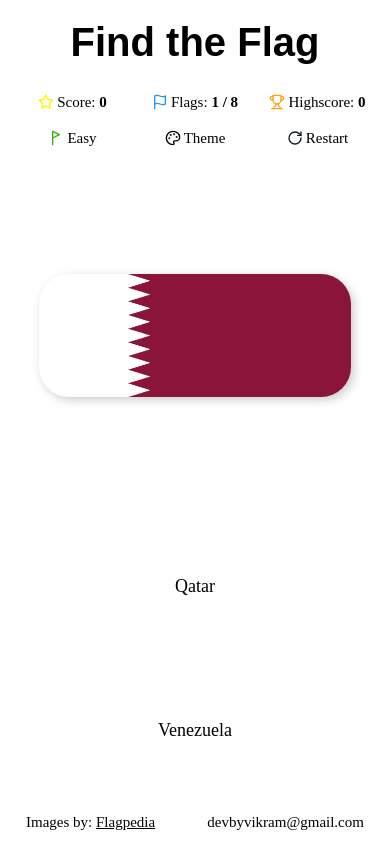
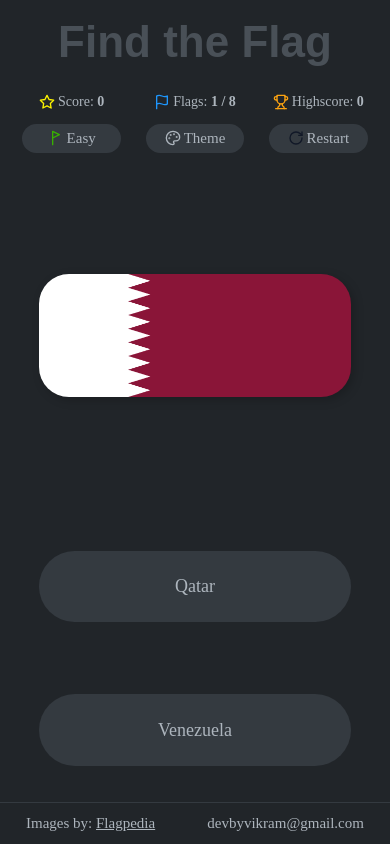
Before and after one commit to vk-44/findtheflag, a React (Vite) app: page / in a window 390 px wide. Built offline with nearby package versions, Linux system fonts and the light colour scheme; a web font is replaced by a local one.

Commit message:
Menu refactor

```diff
--- a/src/Styles/index.css
+++ b/src/Styles/index.css
@@ -1,6 +1,6 @@
 @import url("https://fonts.googleapis.com/css2?family=Bungee+Outline&family=Mate+SC&display=swap");
 
-.default {
+:root {
   --color-darkest: #212529;
   --color-dark: #343a40;
   --color-medium: #495057;
@@ -168,24 +168,23 @@
 
 .main {
   display: grid;
-  grid-template-rows: 5% 5% 55% 35%;
+  grid-template-rows: 10% 55% 35%;
   font-size: 1.8rem;
-  border-bottom: 1px solid var(--color-dark);
 }
 
-.status,
-.settings {
-  display: flex;
+.menu {
+  display: grid;
+  grid-template-columns: repeat(3, 1fr);
+  grid-template-rows: repeat(2, 1fr);
   align-items: center;
-  justify-content: space-between;
-  padding: 0 20px 0 20px;
+  justify-items: center;
 }
 
 .descriptionContainer {
   display: flex;
   align-items: center;
   justify-content: center;
-  width: 15%;
+  width: 50%;
   gap: 3px;
 }
 
@@ -231,6 +230,7 @@
   align-items: center;
   justify-content: space-around;
   font-size: 1.5rem;
+  border-top: 1px solid var(--color-dark);
 }
 
 a {
@@ -238,7 +238,7 @@
 }
 
 .loader,
-.end {
+.endContainer {
   font-size: 3rem;
   display: flex;
   align-items: center;
@@ -267,6 +267,11 @@
   align-items: center;
   flex-direction: column;
 }
+
+.end {
+  width: 100% !important;
+}
+
 .restart {
   grid-row: 4/5;
   width: 30%;
--- a/src/Styles/media.css
+++ b/src/Styles/media.css
@@ -16,19 +16,20 @@
   }
 
   .header {
-    font-size: 2rem;
+    font-size: 2.2rem;
   }
 
   .main {
-    grid-template-rows: 5% 5% 50% 40%;
+    grid-template-rows: 10% 50% 40%;
   }
 
-  .status {
-    font-size: 1.5rem;
+  .menu {
+    font-size: 1.4rem;
+    padding: 0 10px 0 10px;
   }
 
   .descriptionContainer {
-    width: 30%;
+    width: 80%;
   }
 
   .endStatusContainer {
--- a/src/components/App.jsx
+++ b/src/components/App.jsx
@@ -1,7 +1,7 @@
 import { GlobalProvider } from "../Context/GlobalContext";
-import Footer from "./Footer";
 import Header from "./Header";
 import Main from "./Main";
+import Footer from "./Footer";
 
 function App() {
   return (
--- a/src/components/End.jsx
+++ b/src/components/End.jsx
@@ -21,16 +21,22 @@
   }
 
   return (
-    <div className="end">
+    <div className="endContainer">
       <div className="endStatusContainer">
         <p className="title">
           <span>You earned the title</span> <b>{title}</b>
         </p>
-        <StatusItem icon={iconStar} description={"Score"} data={points} />
+        <StatusItem
+          icon={iconStar}
+          description="Score"
+          data={points}
+          className="end"
+        />
         <StatusItem
           icon={iconTrophy}
-          description={"Highscore"}
+          description="Highscore"
           data={highscore}
+          className="end"
         />
         {isNewHighscore && (
           <p className="descriptionContainer newHighScore">
@@ -40,9 +46,9 @@
         )}
         <SettingsItem
           icon={iconRotate}
-          description={"Restart"}
+          description="Restart"
           onClick={() => dispatch({ type: "restartClicked" })}
-          className={"restart"}
+          className="restart"
         />
       </div>
     </div>
--- a/src/components/Main.jsx
+++ b/src/components/Main.jsx
@@ -1,10 +1,9 @@
 import { useGlobal } from "../Context/GlobalContext";
+import Loader from "./Loader";
+import Menu from "./Menu";
+import Flag from "./Flag";
+import Options from "./Options";
 import End from "./End";
-import Flag from "./Flag";
-import Loader from "./Loader";
-import Options from "./Options";
-import Settings from "./Settings";
-import Status from "./Status";
 
 function Main() {
   const { isLoading, isEnd } = useGlobal();
@@ -13,8 +12,7 @@
       {isLoading && <Loader />}
       {!isLoading && !isEnd && (
         <main className="main">
-          <Status />
-          <Settings />
+          <Menu />
           <Flag />
           <Options />
         </main>
--- a/src/components/Settings.jsx
+++ b/src/components/Menu.jsx
@@ -1,11 +1,20 @@
+import { useMemo } from "react";
 import { FlagTriangleRight } from "lucide-react";
 import { useGlobal } from "../Context/GlobalContext";
-import { useMemo } from "react";
+import {
+  iconStar,
+  iconFlag,
+  iconTrophy,
+  iconRotate,
+  iconPalette,
+} from "./Icons";
+import StatusItem from "./StatusItem";
 import SettingsItem from "./SettingsItem";
-import { iconRotate, iconPalette } from "./Icons";
 
-function Settings() {
-  const { dispatch, isEasyMode } = useGlobal();
+function Menu() {
+  const { points, count, countryDataLength, highscore, dispatch, isEasyMode } =
+    useGlobal();
+  const flagCount = count < countryDataLength ? count + 1 : count;
   const iconFlagTriangle = useMemo(
     () => (
       <FlagTriangleRight
@@ -14,9 +23,15 @@
     ),
     [isEasyMode]
   );
-
   return (
-    <div className="settings">
+    <div className="menu">
+      <StatusItem icon={iconStar} description="Score" data={points} />
+      <StatusItem
+        icon={iconFlag}
+        description="Flags"
+        data={`${flagCount} / ${countryDataLength}`}
+      />
+      <StatusItem icon={iconTrophy} description="Highscore" data={highscore} />
       <SettingsItem
         icon={iconFlagTriangle}
         description={isEasyMode ? "Easy" : "Hard"}
@@ -27,16 +42,16 @@
       />
       <SettingsItem
         icon={iconPalette}
-        description={"Theme"}
+        description="Theme"
         onClick={() => console.log("theme changed")}
       />
       <SettingsItem
         icon={iconRotate}
-        description={"Restart"}
+        description="Restart"
         onClick={() => dispatch({ type: "restartClicked" })}
       />
     </div>
   );
 }
 
-export default Settings;
+export default Menu;
--- a/src/components/Status.jsx
+++ /dev/null
@@ -1,25 +0,0 @@
-import { useGlobal } from "../Context/GlobalContext";
-import StatusItem from "./StatusItem";
-import { iconStar, iconFlag, iconTrophy } from "./Icons";
-
-function Status() {
-  const { points, count, countryDataLength, highscore } = useGlobal();
-  const flagCount = count < countryDataLength ? count + 1 : count;
-  return (
-    <div className="status">
-      <StatusItem icon={iconStar} description={"Score"} data={points} />
-      <StatusItem
-        icon={iconFlag}
-        description={"Flags"}
-        data={`${flagCount} / ${countryDataLength}`}
-      />
-      <StatusItem
-        icon={iconTrophy}
-        description={"Highscore"}
-        data={highscore}
-      />
-    </div>
-  );
-}
-
-export default Status;
--- a/src/components/StatusItem.jsx
+++ b/src/components/StatusItem.jsx
@@ -1,6 +1,6 @@
-function StatusItem({ icon, description, data }) {
+function StatusItem({ icon, description, data, className = "" }) {
   return (
-    <p className="descriptionContainer">
+    <p className={`descriptionContainer ${className}`}>
       {icon}
       <span>
         {description}: <b>{data}</b>
```
